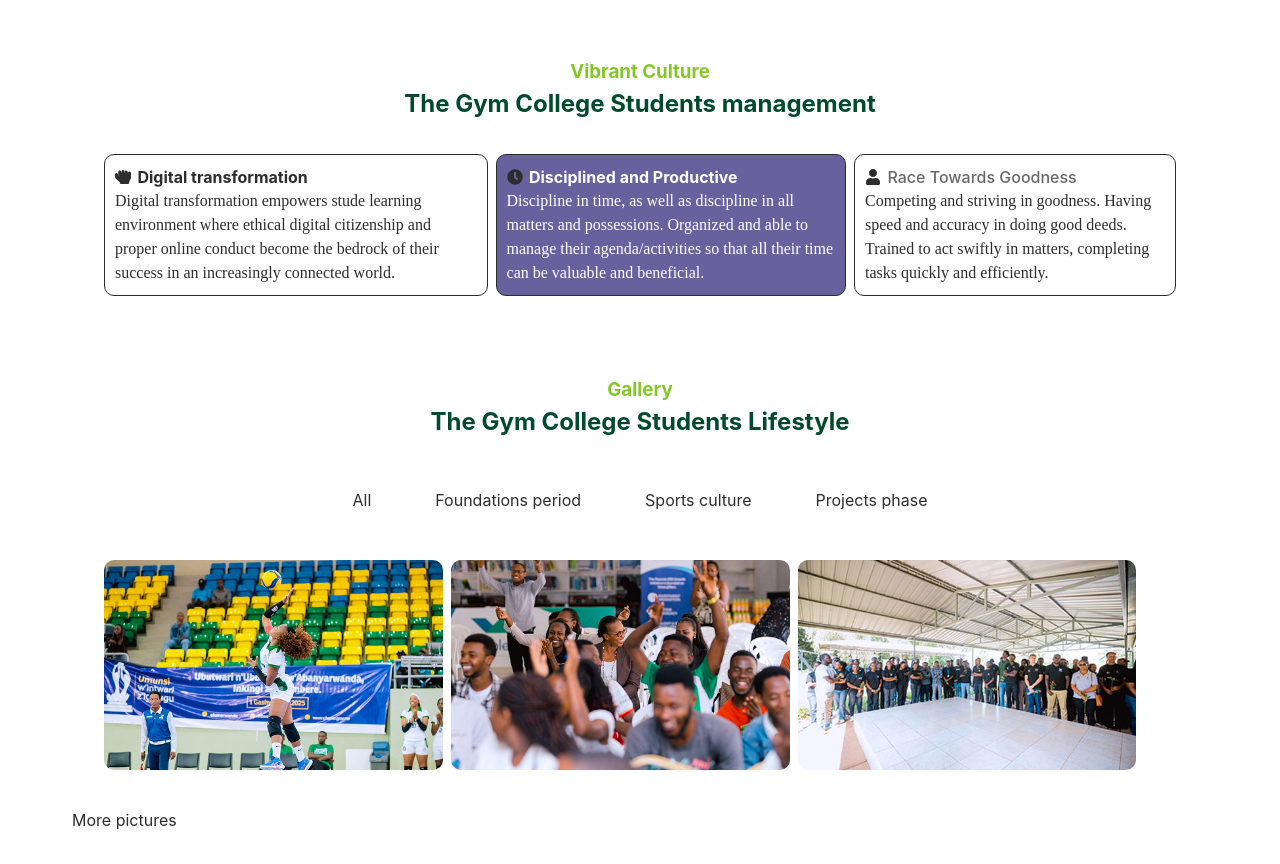
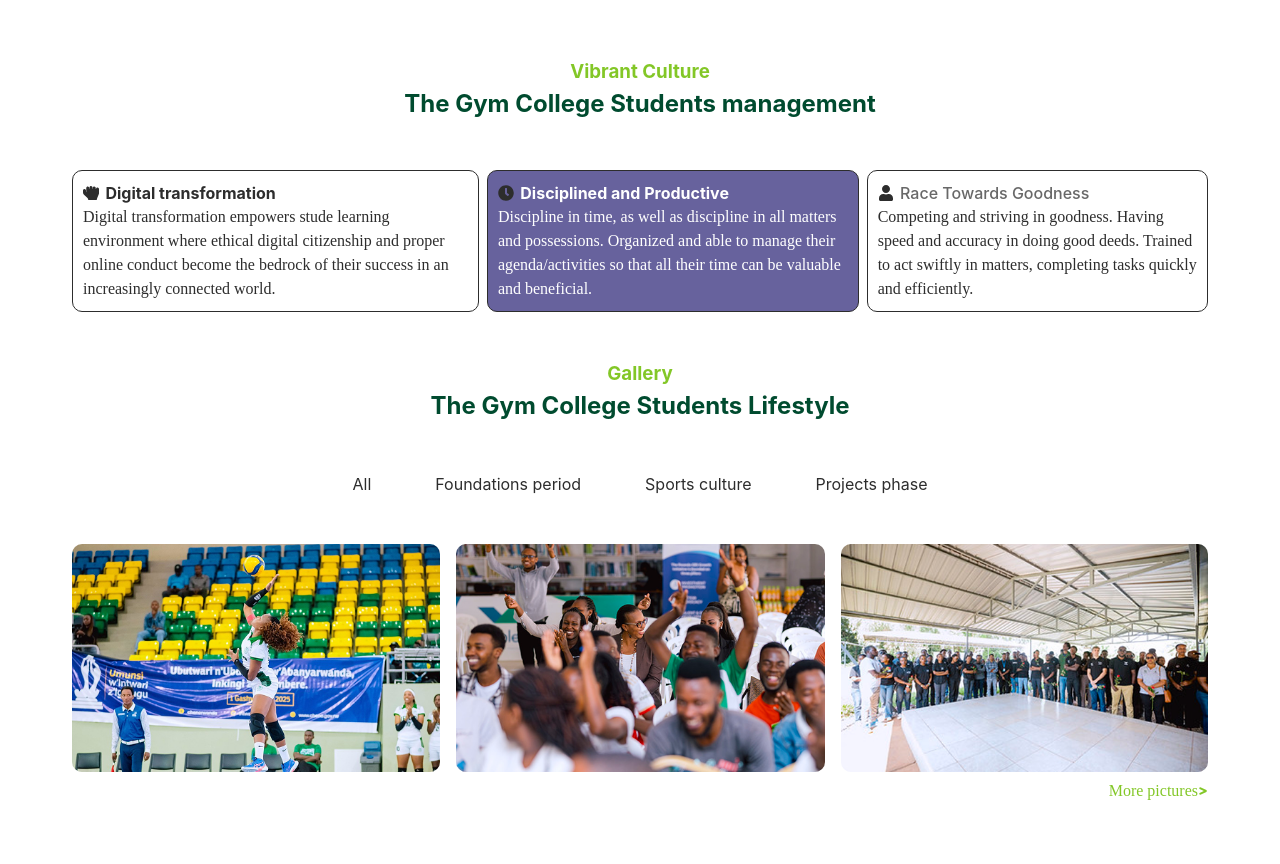
Before and after one commit to RP-Tumba/studentsync-frontend-emerald, a React (Vite) app: page / in a window 1280 px wide. Shown: the part 500-1364 px from the top of the page. After the commit the page ends 1335 px from the top, so only its background shows below. Built offline with nearby package versions, Linux system fonts and the light colour scheme.

Commit message:
refactor: alignements of content and removing of padding and height to some division

```diff
--- a/src/index.css
+++ b/src/index.css
@@ -224,7 +224,7 @@ text-align: center;
 .culture-content{
   display: flex;
   gap: 0.5rem;
-  padding: 2rem;
+
 }
 .culture{
   padding-top: 3rem;
@@ -234,6 +234,14 @@ text-align: center;
   justify-content: center;
 }
 .gallery img{
-  height: 210px;
+  width: 100%;
   border-radius: 10px;
 }
+.more-image{
+  align-items: center;
+  justify-content: right;
+}
+
+.pt{
+  padding-top: 3rem;
+}
--- a/src/pages/Home.jsx
+++ b/src/pages/Home.jsx
@@ -6,7 +6,7 @@ import img5 from '../assets/img-5.png';
 import img6 from '../assets/img-6.png';
 import img7 from '../assets/img-7.png';
 
-import { FaClock, FaHandRock, FaUser } from 'react-icons/fa';
+import { FaClock, FaHandRock, FaUser, FaGreaterThan } from 'react-icons/fa';
 
 const Home = () => {
   return (
@@ -44,7 +44,7 @@ const Home = () => {
         <h2 className="text-gray">The Gym College Students management</h2>
       </div>
 
-      <div className="culture-content">
+      <div className="culture-content pt  ">
         <div className="culture-content1">
           <div className="culture-icon-title">
             <FaHandRock />
@@ -93,7 +93,9 @@ const Home = () => {
             <li>Projects phase</li>
           </ul>
         </div>
-        <div className="flex culture-content culture">
+
+        <div className="culture">
+          <div className="flex">
             <div>
               <img src={img5} alt="" />
             </div>
@@ -104,8 +106,12 @@ const Home = () => {
               <img src={img7} alt="" />
             </div>
           </div>
-        <div className="more-images">
-          <p>More pictures</p>
+          <div className="flex text-green more-image ">
+            <p>
+              <span className="low-size-p">More pictures</span>
+              <FaGreaterThan size={10} />
+            </p>
+          </div>
         </div>
       </div>
     </div>
```
Lines whose indentation alone changed are shown as unchanged.
